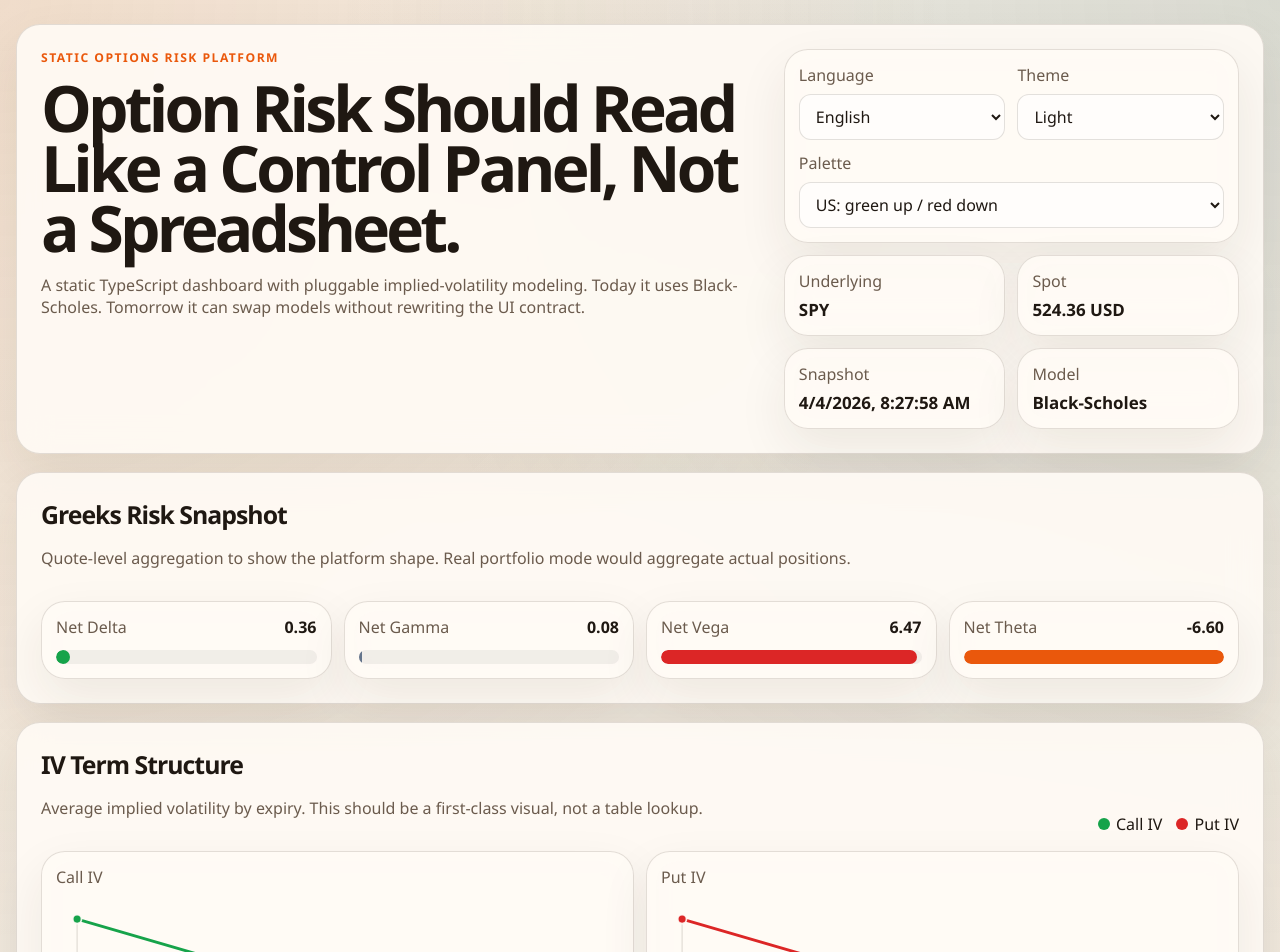
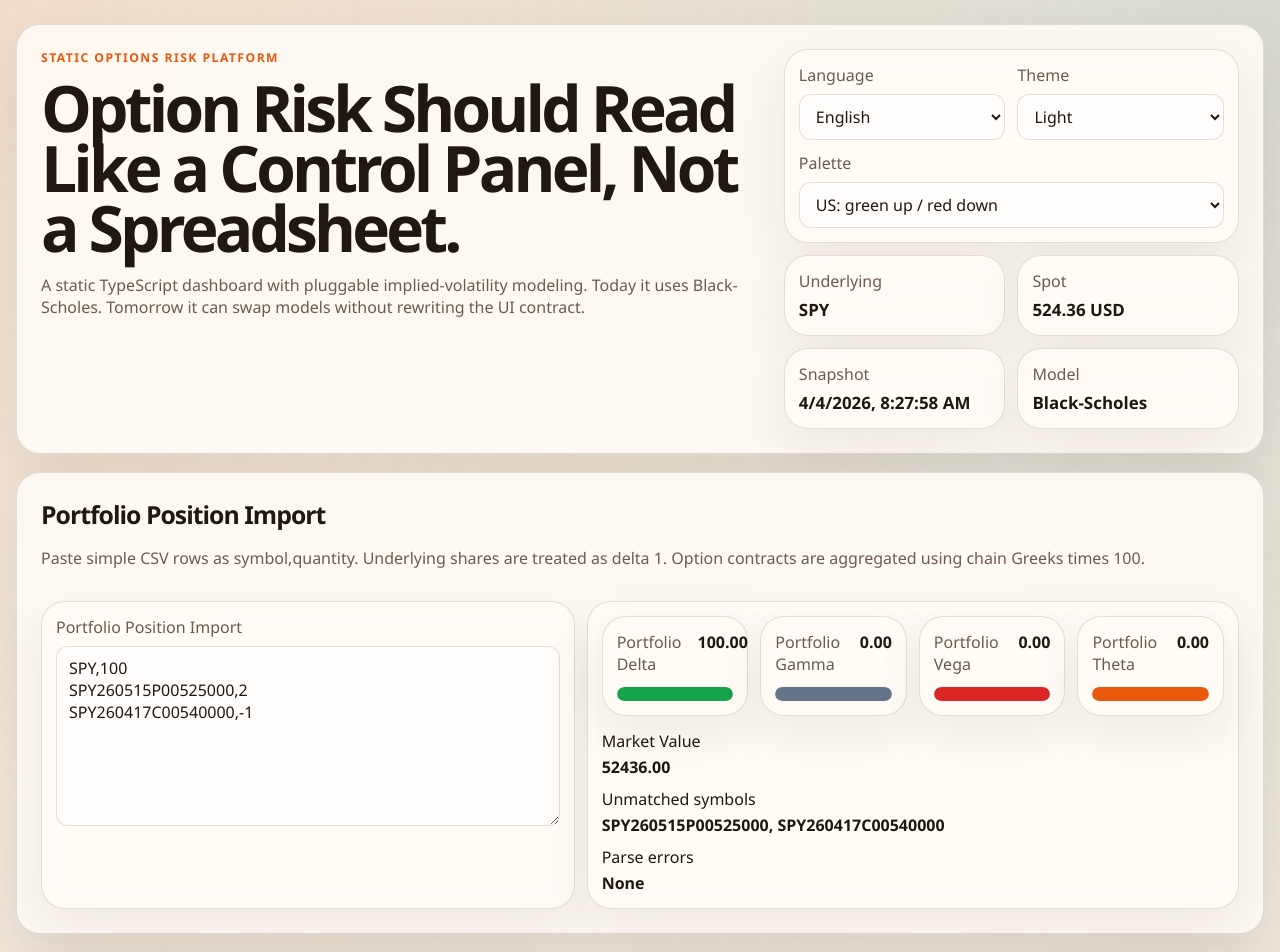
Before and after one commit to tihaya-anon/options-risk-platform, a React (Vite) app: page / in a window 1280 px wide. Shown: the top 952 px of the page. Built offline with nearby package versions, Linux system fonts and the light colour scheme.

Commit message:
feat: add position import and portfolio greeks aggregation

```diff
--- a/src/style.css
+++ b/src/style.css
@@ -36,17 +36,27 @@ body {
 }
 
 button,
-select {
+select,
+textarea {
   font: inherit;
 }
 
-select {
+select,
+textarea {
   border: 1px solid var(--line);
   background: rgba(255, 255, 255, 0.55);
   color: var(--ink);
   border-radius: 12px;
   padding: 10px 12px;
+}
+
+select {
   min-height: 44px;
+}
+
+textarea {
+  min-height: 180px;
+  resize: vertical;
 }
 
 :root[data-theme="dark"] select {
@@ -170,7 +180,8 @@ select {
 .metrics-grid,
 .surface-grid,
 .quote-grid,
-.term-grid {
+.term-grid,
+.positions-layout {
   display: grid;
   gap: 12px;
 }
@@ -180,6 +191,10 @@ select {
 }
 
 .term-grid {
+  grid-template-columns: 1fr;
+}
+
+.positions-layout {
   grid-template-columns: 1fr;
 }
 
@@ -293,6 +308,27 @@ select {
   margin-top: 4px;
 }
 
+.positions-editor,
+.positions-summary {
+  padding: 14px;
+}
+
+.positions-textarea {
+  width: 100%;
+}
+
+.positions-meta {
+  display: grid;
+  gap: 10px;
+  margin-top: 14px;
+}
+
+.meta-row,
+.meta-block {
+  display: grid;
+  gap: 4px;
+}
+
 .empty-state {
   display: grid;
   place-items: center;
@@ -321,4 +357,8 @@ select {
   .term-grid {
     grid-template-columns: repeat(2, minmax(0, 1fr));
   }
+
+  .positions-layout {
+    grid-template-columns: minmax(320px, 0.9fr) minmax(0, 1.1fr);
+  }
 }
--- a/src/ui/App.tsx
+++ b/src/ui/App.tsx
@@ -9,13 +9,21 @@ import { useSnapshot } from "./hooks/useSnapshot";
 import { ChainSection } from "./components/ChainSection";
 import { GreeksSummarySection } from "./components/GreeksSummarySection";
 import { HeroSection } from "./components/HeroSection";
+import { PortfolioPositionsSection } from "./components/PortfolioPositionsSection";
 import { SkewSection } from "./components/SkewSection";
 import { TermStructureSection } from "./components/TermStructureSection";
+import {
+  aggregatePortfolioExposure,
+  parsePositionsInput,
+} from "./positions";
+
+const DEFAULT_POSITIONS_INPUT = "SPY,100\nSPY260515P00525000,2\nSPY260417C00540000,-1";
 
 export function App() {
   const [language, setLanguage] = useState<Language>(detectLanguage);
   const [themeMode, setThemeMode] = useState<ThemeMode>(detectTheme);
   const [palette, setPalette] = useState<Palette>(detectPalette);
+  const [positionsInput, setPositionsInput] = useState<string>(DEFAULT_POSITIONS_INPUT);
   const { snapshot, error } = useSnapshot();
 
   useEffect(() => {
@@ -36,10 +44,31 @@ export function App() {
     () => (snapshot ? enrichSnapshot(snapshot, blackScholesModel) : []),
     [snapshot]
   );
+  const parsedPositions = useMemo(
+    () => parsePositionsInput(positionsInput),
+    [positionsInput]
+  );
   const riskSummary = useMemo(
     () => calculateRiskSummary(enrichedQuotes),
     [enrichedQuotes]
   );
+  const portfolioExposure = useMemo(() => {
+    if (!snapshot) {
+      return {
+        netDelta: 0,
+        netGamma: 0,
+        netVega: 0,
+        netTheta: 0,
+        marketValue: 0,
+        unmatchedSymbols: [],
+      };
+    }
+    return aggregatePortfolioExposure(
+      snapshot,
+      enrichedQuotes,
+      parsedPositions.positions
+    );
+  }, [enrichedQuotes, parsedPositions.positions, snapshot]);
   const paletteColors = paletteTokens[palette];
 
   return (
@@ -59,6 +88,14 @@ export function App() {
 
       {!snapshot ? null : (
         <>
+          <PortfolioPositionsSection
+            positionsInput={positionsInput}
+            exposure={portfolioExposure}
+            parseErrors={parsedPositions.errors}
+            t={t}
+            palette={paletteColors}
+            onPositionsInputChange={setPositionsInput}
+          />
           <GreeksSummarySection
             summary={riskSummary}
             palette={paletteColors}
--- /dev/null
+++ b/src/ui/components/PortfolioPositionsSection.tsx
@@ -0,0 +1,90 @@
+import type { ChangeEvent } from "react";
+import type { I18nKey } from "../i18n";
+import type { PortfolioExposure } from "../positions";
+
+export function PortfolioPositionsSection({
+  positionsInput,
+  exposure,
+  parseErrors,
+  t,
+  palette,
+  onPositionsInputChange,
+}: {
+  positionsInput: string;
+  exposure: PortfolioExposure;
+  parseErrors: string[];
+  t: (key: I18nKey) => string;
+  palette: { up: string; down: string; neutral: string; accent: string };
+  onPositionsInputChange: (value: string) => void;
+}) {
+  const handleChange = (event: ChangeEvent<HTMLTextAreaElement>) => {
+    onPositionsInputChange(event.target.value);
+  };
+
+  const metrics = [
+    { label: t("portfolioDelta"), value: exposure.netDelta, color: palette.up },
+    { label: t("portfolioGamma"), value: exposure.netGamma, color: palette.neutral },
+    { label: t("portfolioVega"), value: exposure.netVega, color: palette.down },
+    { label: t("portfolioTheta"), value: exposure.netTheta, color: palette.accent },
+  ];
+
+  return (
+    <section className="panel card">
+      <div className="panel-head">
+        <div>
+          <h2>{t("positionsTitle")}</h2>
+          <p>{t("positionsDesc")}</p>
+        </div>
+      </div>
+
+      <div className="positions-layout">
+        <article className="card positions-editor">
+          <label className="toolbar-field">
+            <span>{t("positionsTitle")}</span>
+            <textarea
+              className="positions-textarea"
+              value={positionsInput}
+              onChange={handleChange}
+              placeholder={t("positionsPlaceholder")}
+            />
+          </label>
+        </article>
+
+        <article className="card positions-summary">
+          <div className="metrics-grid">
+            {metrics.map((metric) => (
+              <article key={metric.label} className="greek-bar-card card">
+                <div className="greek-bar-head">
+                  <span>{metric.label}</span>
+                  <strong>{metric.value.toFixed(2)}</strong>
+                </div>
+                <div className="greek-track">
+                  <div className="greek-fill" style={{ width: "100%", background: metric.color }} />
+                </div>
+              </article>
+            ))}
+          </div>
+
+          <div className="positions-meta">
+            <div className="meta-row">
+              <span>{t("notional")}</span>
+              <strong>{exposure.marketValue.toFixed(2)}</strong>
+            </div>
+            <div className="meta-block">
+              <span>{t("unmatchedSymbols")}</span>
+              <strong>
+                {exposure.unmatchedSymbols.length > 0
+                  ? exposure.unmatchedSymbols.join(", ")
+                  : "None"}
+              </strong>
+            </div>
+            <div className="meta-block">
+              <span>{t("parseErrors")}</span>
+              <strong>{parseErrors.length > 0 ? parseErrors.join(" | ") : "None"}</strong>
+            </div>
+          </div>
+        </article>
+      </div>
+    </section>
+  );
+}
--- a/src/ui/i18n.ts
+++ b/src/ui/i18n.ts
@@ -42,7 +42,18 @@ export type I18nKey =
   | "put"
   | "paletteUs"
   | "paletteCn"
-  | "paletteAmber";
+  | "paletteAmber"
+  | "positionsTitle"
+  | "positionsDesc"
+  | "positionsPlaceholder"
+  | "portfolioDelta"
+  | "portfolioGamma"
+  | "portfolioVega"
+  | "portfolioTheta"
+  | "notional"
+  | "unmatchedSymbols"
+  | "parseErrors"
+  | "quantity";
 
 const translations: Record<Language, Record<I18nKey, string>> = {
   en: {
@@ -93,6 +104,18 @@ const translations: Record<Language, Record<I18nKey, string>> = {
     paletteUs: "US: green up / red down",
     paletteCn: "CN: red up / green down",
     paletteAmber: "Amber / blue neutral",
+    positionsTitle: "Portfolio Position Import",
+    positionsDesc:
+      "Paste simple CSV rows as symbol,quantity. Underlying shares are treated as delta 1. Option contracts are aggregated using chain Greeks times 100.",
+    positionsPlaceholder: "SPY,100\nSPY260515P00525000,2\nSPY260417C00540000,-1",
+    portfolioDelta: "Portfolio Delta",
+    portfolioGamma: "Portfolio Gamma",
+    portfolioVega: "Portfolio Vega",
+    portfolioTheta: "Portfolio Theta",
+    notional: "Market Value",
+    unmatchedSymbols: "Unmatched symbols",
+    parseErrors: "Parse errors",
+    quantity: "Quantity",
   },
   zh: {
     appEyebrow: "静态期权风险平台",
@@ -138,6 +161,18 @@ const translations: Record<Language, Record<I18nKey, string>> = {
     paletteUs: "海外：绿涨红跌",
     paletteCn: "内地：红涨绿跌",
     paletteAmber: "琥珀 / 蓝中性",
+    positionsTitle: "组合持仓导入",
+    positionsDesc:
+      "粘贴简单 CSV：symbol,quantity。标的现货按 delta=1 处理；期权合约按链上 Greeks 乘 100 股乘数聚合。",
+    positionsPlaceholder: "SPY,100\nSPY260515P00525000,2\nSPY260417C00540000,-1",
+    portfolioDelta: "组合 Delta",
+    portfolioGamma: "组合 Gamma",
+    portfolioVega: "组合 Vega",
+    portfolioTheta: "组合 Theta",
+    notional: "市值",
+    unmatchedSymbols: "未匹配符号",
+    parseErrors: "解析错误",
+    quantity: "数量",
   },
 };
 
--- /dev/null
+++ b/src/ui/positions.ts
@@ -0,0 +1,93 @@
+import type { EnrichedOptionQuote, OptionSnapshotFile } from "../types";
+
+const OPTION_CONTRACT_MULTIPLIER = 100;
+
+export interface ImportedPosition {
+  symbol: string;
+  quantity: number;
+}
+
+export interface ParsedPositions {
+  positions: ImportedPosition[];
+  errors: string[];
+}
+
+export interface PortfolioExposure {
+  netDelta: number;
+  netGamma: number;
+  netVega: number;
+  netTheta: number;
+  marketValue: number;
+  unmatchedSymbols: string[];
+}
+
+export function parsePositionsInput(input: string): ParsedPositions {
+  const lines = input
+    .split(/\r?\n/)
+    .map((line) => line.trim())
+    .filter(Boolean);
+
+  const positions: ImportedPosition[] = [];
+  const errors: string[] = [];
+
+  for (const [index, line] of lines.entries()) {
+    const [symbolPart, quantityPart] = line.split(",").map((part) => part.trim());
+    if (!symbolPart || !quantityPart) {
+      errors.push(`Line ${index + 1}: expected symbol,quantity`);
+      continue;
+    }
+    const quantity = Number(quantityPart);
+    if (!Number.isFinite(quantity)) {
+      errors.push(`Line ${index + 1}: invalid quantity "${quantityPart}"`);
+      continue;
+    }
+    positions.push({ symbol: symbolPart, quantity });
+  }
+
+  return { positions, errors };
+}
+
+export function aggregatePortfolioExposure(
+  snapshot: OptionSnapshotFile,
+  quotes: EnrichedOptionQuote[],
+  positions: ImportedPosition[]
+): PortfolioExposure {
+  const quoteMap = new Map(quotes.map((quote) => [quote.symbol, quote]));
+  const unmatchedSymbols: string[] = [];
+
+  let netDelta = 0;
+  let netGamma = 0;
+  let netVega = 0;
+  let netTheta = 0;
+  let marketValue = 0;
+
+  for (const position of positions) {
+    if (position.symbol === snapshot.underlying.symbol) {
+      netDelta += position.quantity;
+      marketValue += position.quantity * snapshot.underlying.spot;
+      continue;
+    }
+
+    const quote = quoteMap.get(position.symbol);
+    if (!quote) {
+      unmatchedSymbols.push(position.symbol);
+      continue;
+    }
+
+    const contractScale = position.quantity * OPTION_CONTRACT_MULTIPLIER;
+    netDelta += (quote.delta ?? 0) * contractScale;
+    netGamma += (quote.gamma ?? 0) * contractScale;
+    netVega += (quote.vega ?? 0) * contractScale;
+    netTheta += (quote.theta ?? 0) * contractScale;
+    marketValue += quote.mid * contractScale;
+  }
+
+  return {
+    netDelta,
+    netGamma,
+    netVega,
+    netTheta,
+    marketValue,
+    unmatchedSymbols,
+  };
+}
```
